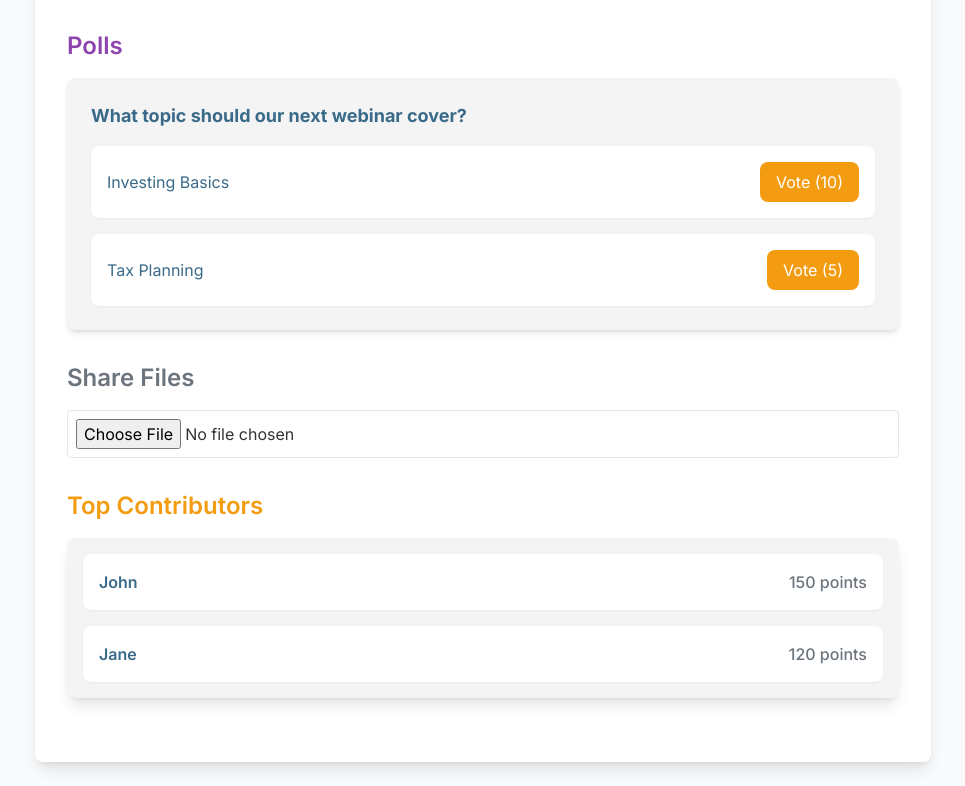
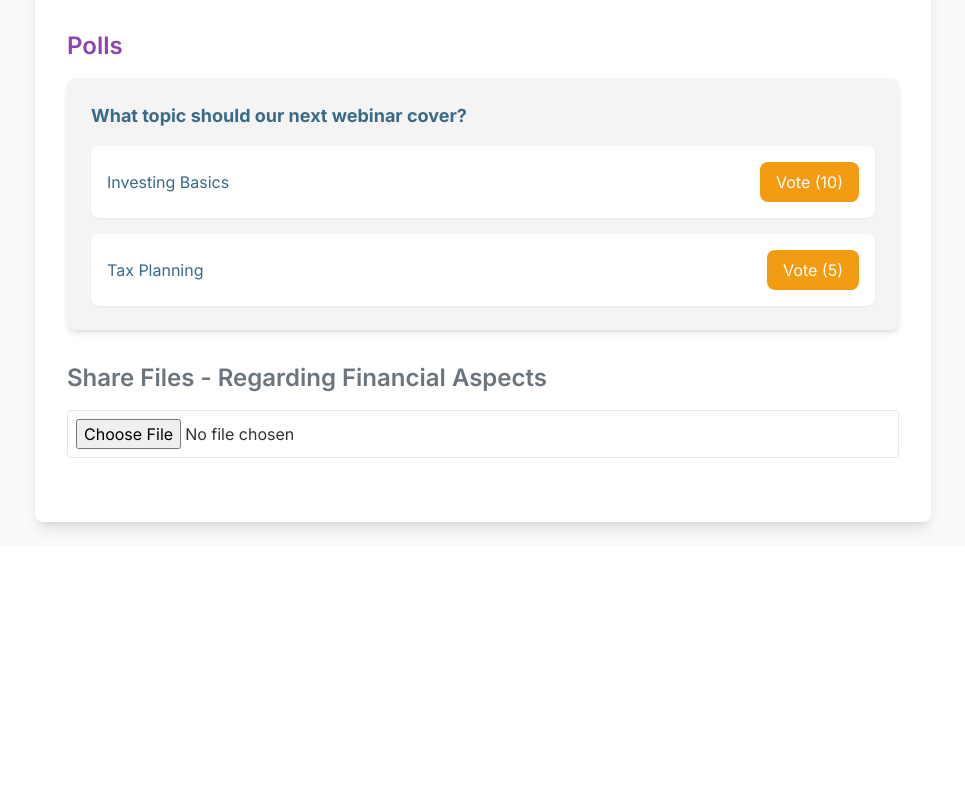
Before and after one commit to Clusters-Config/Fin-Quest, a React (Vite) app in the folder frontend/: page /ForumPage in a window 1280 px wide. Shown: the part 516-1302 px from the top of the page, without its empty margins (157-1122 px from the left). After the commit the page ends 1062 px from the top, so only its background shows below. Built offline with nearby package versions, Linux system fonts and the light colour scheme.

Commit message:
feat : forum page enhancement

```diff
--- a/frontend/src/learn_path_components/ForumPage.jsx
+++ b/frontend/src/learn_path_components/ForumPage.jsx
@@ -148,7 +148,7 @@ function ForumPage() {
         {/* File Sharing */}
         <div className="mb-8">
           <h2 className="text-2xl font-semibold text-[#6C757D] mb-4 dark:text-[#6C757D]">
-            Share Files
+            Share Files - Regarding Financial Aspects
           </h2>
           <input
             type="file"
@@ -159,7 +159,7 @@ function ForumPage() {
 
 
         {/* Leaderboard */}
-        <div className="mb-8">
+        {/* <div className="mb-8">
           <h2 className="text-2xl font-semibold text-[#F39C12] mb-4 dark:text-[#F39C12]">
             Top Contributors
           </h2>
@@ -180,7 +180,7 @@ function ForumPage() {
               ))}
             </ul>
           </div>
-        </div>
+        </div> */}
       </div>
     </div>
   );
```
